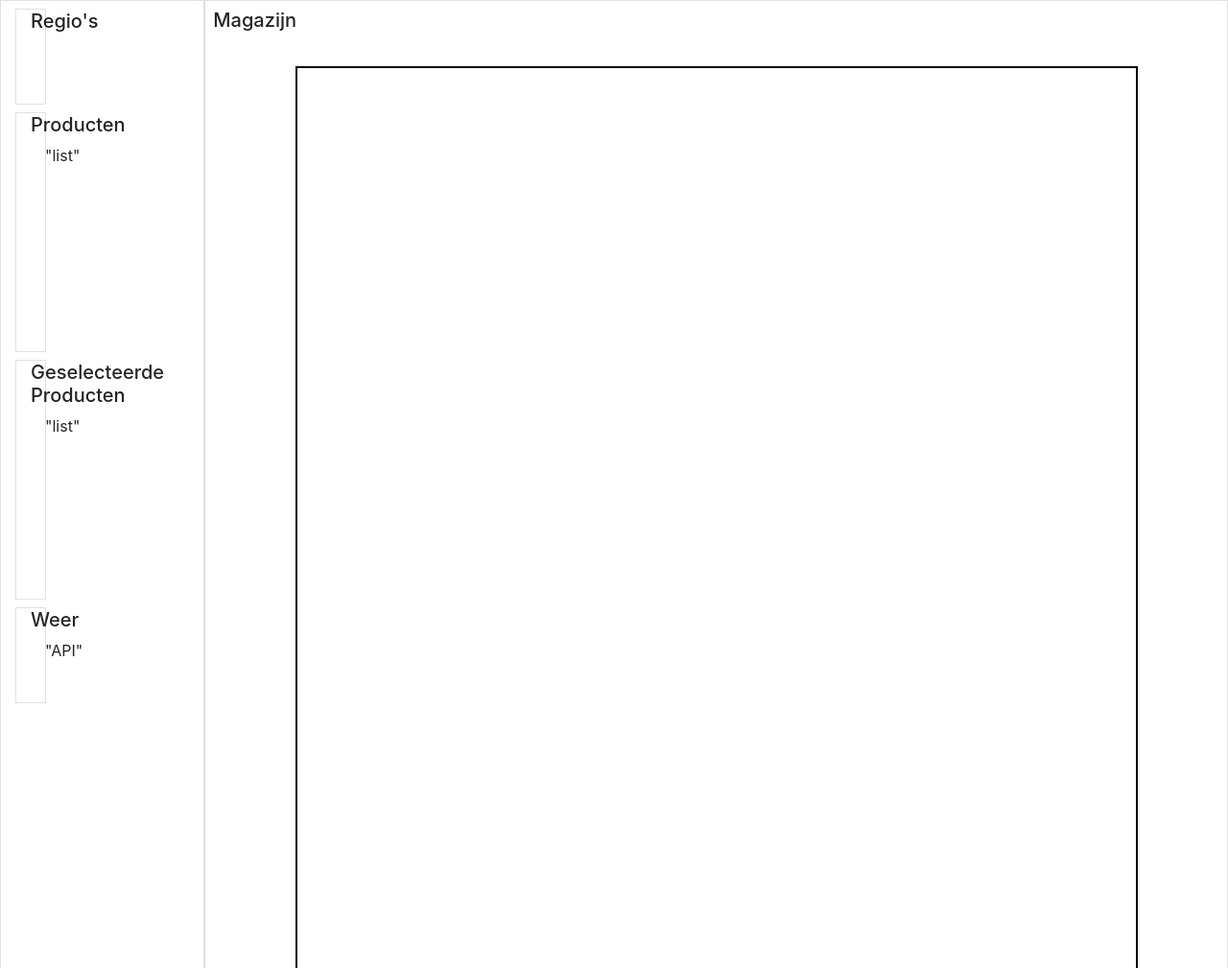
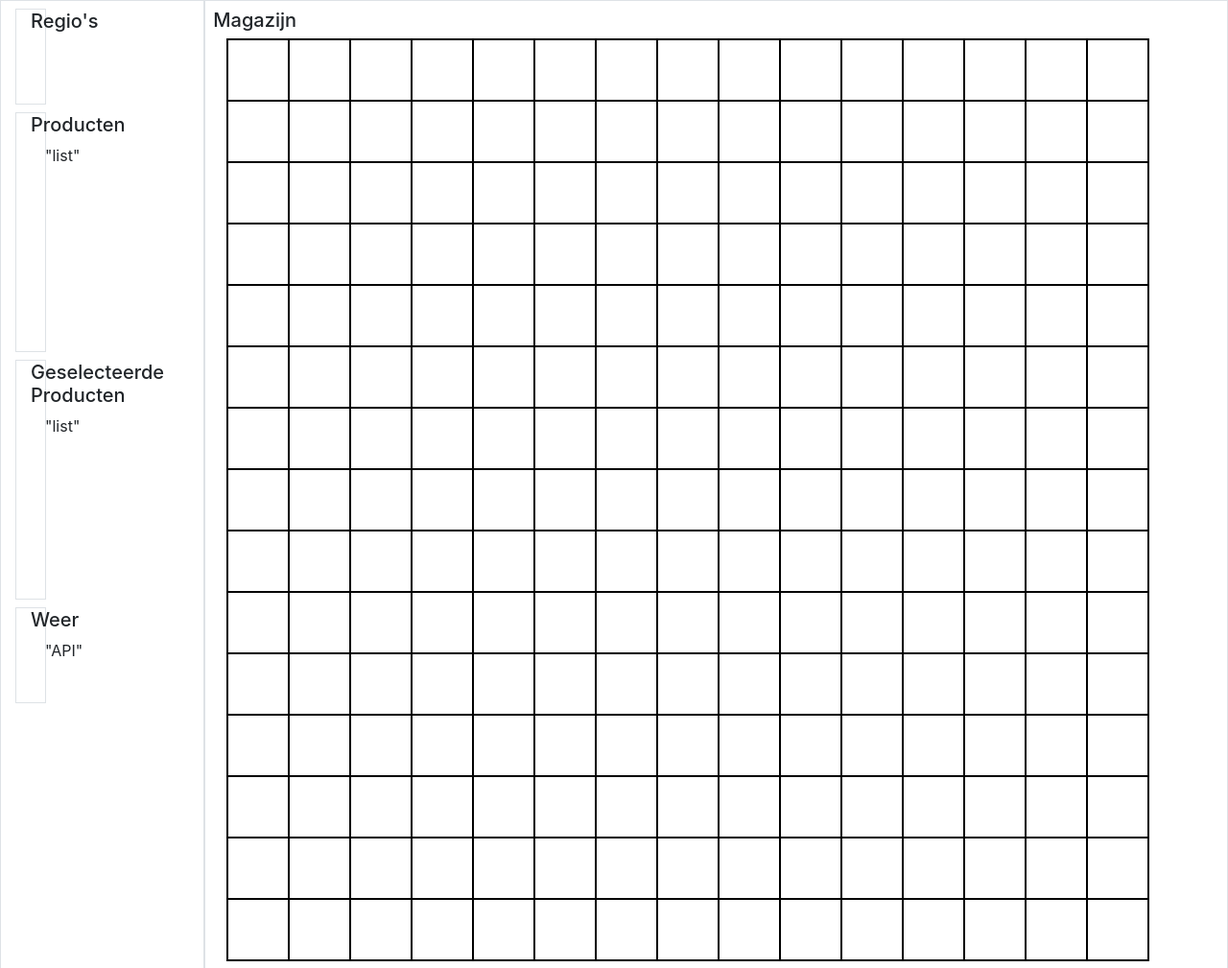
Before and after one commit to RensAspersAvans/Javascript-Invy, a plain HTML site: page index.html in a window 1280 px wide. Shown: the top 1009 px of the page at 96% size. Drawn offline with nearby package versions, Linux system fonts and the light colour scheme.

Commit message:
added empty field

```diff
--- a/css/style.css
+++ b/css/style.css
@@ -25,7 +25,7 @@
 }
 
 #grid {
-	position: relative;
+	/* position: relative;
 	top: 30px;
 	outline:2px solid #000;
 	font-size: 0;
@@ -33,13 +33,15 @@
 	height:960px;
 	width:960px;
 	padding: 0;
-	border: none;
+	border: none; */
+	margin: 0px;
+	max-width: 100%;
 }
 
 .grid-item {
 	margin:0;
 	padding:0;
-	border:none;
+	border: 1px solid black;
 	outline:1px solid #000;
 	display:inline-block;
 }
--- a/js/build.js
+++ b/js/build.js
@@ -8,21 +8,26 @@ class warehouse
     //functions
 }
 
-
-
-
   // function that builds a grid in the "container"
    function createGrid() {
         var x = 15;
     for (var rows = 0; rows < x; rows++) {
         for (var columns = 0; columns < x; columns++) {
-            document.getElementById("grid").append("<div class='grid-item'></div>");
+            var node = document.createElement("div");
+            node.classList.add("grid-item");
+            document.getElementById("grid").appendChild(node);
         };
     };
-    let gridItems = document.getElementsByClassName("grid-item");
+    let gridItems = document.getElementsByClassName('grid-item');
 
-    gridItems.forEach(element => {
-        element.width(960/x);
-        element.height(960/x);
+    // for (let index = 0; index < gridItems.length; index++) {
+    //     const element = array[index];
+    //     element.width(960/x);
+    //     element.height(960/x);
+    // }
+
+    Array.from(gridItems).forEach(element => {
+        element.style.width = 960 / x;
+        element.style.height = 960 / x;
     });
 };
```
